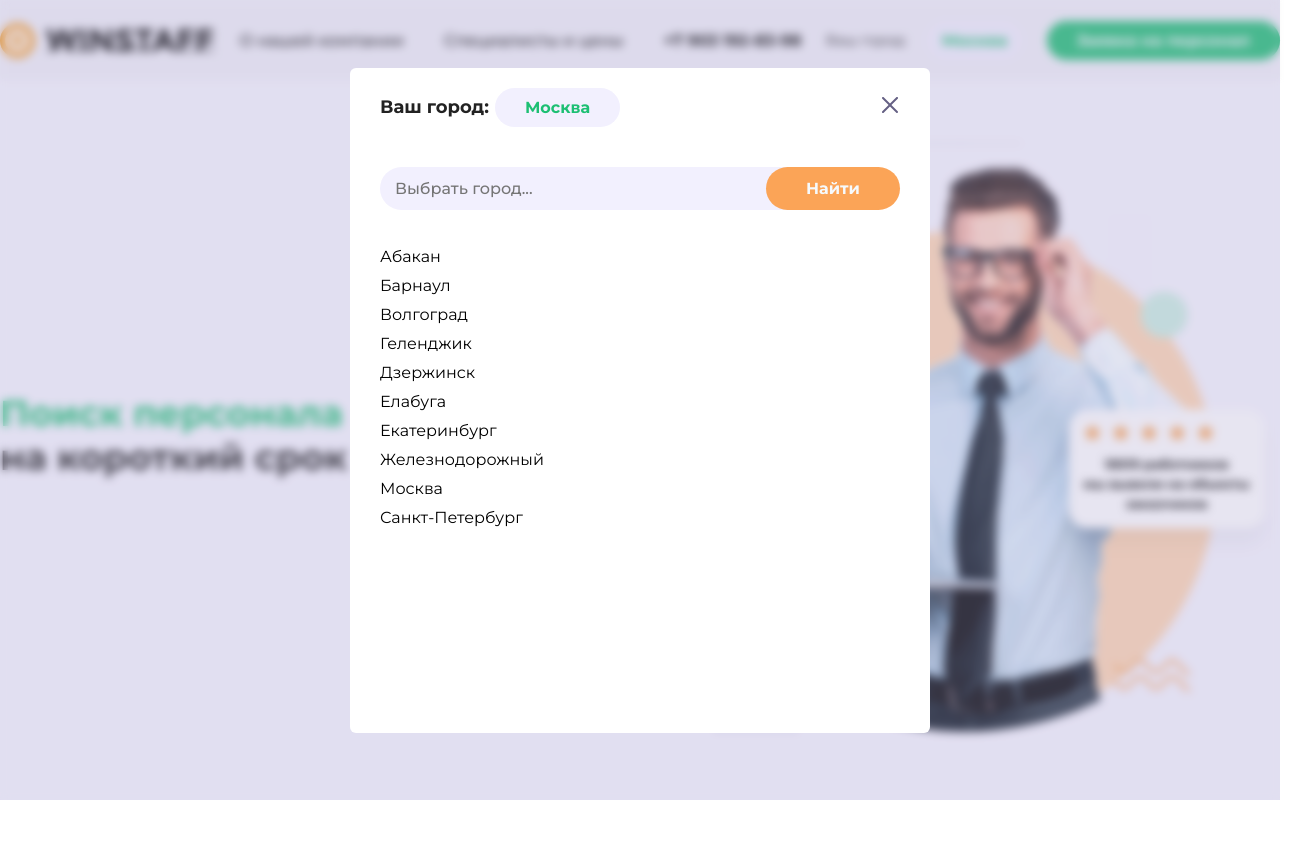
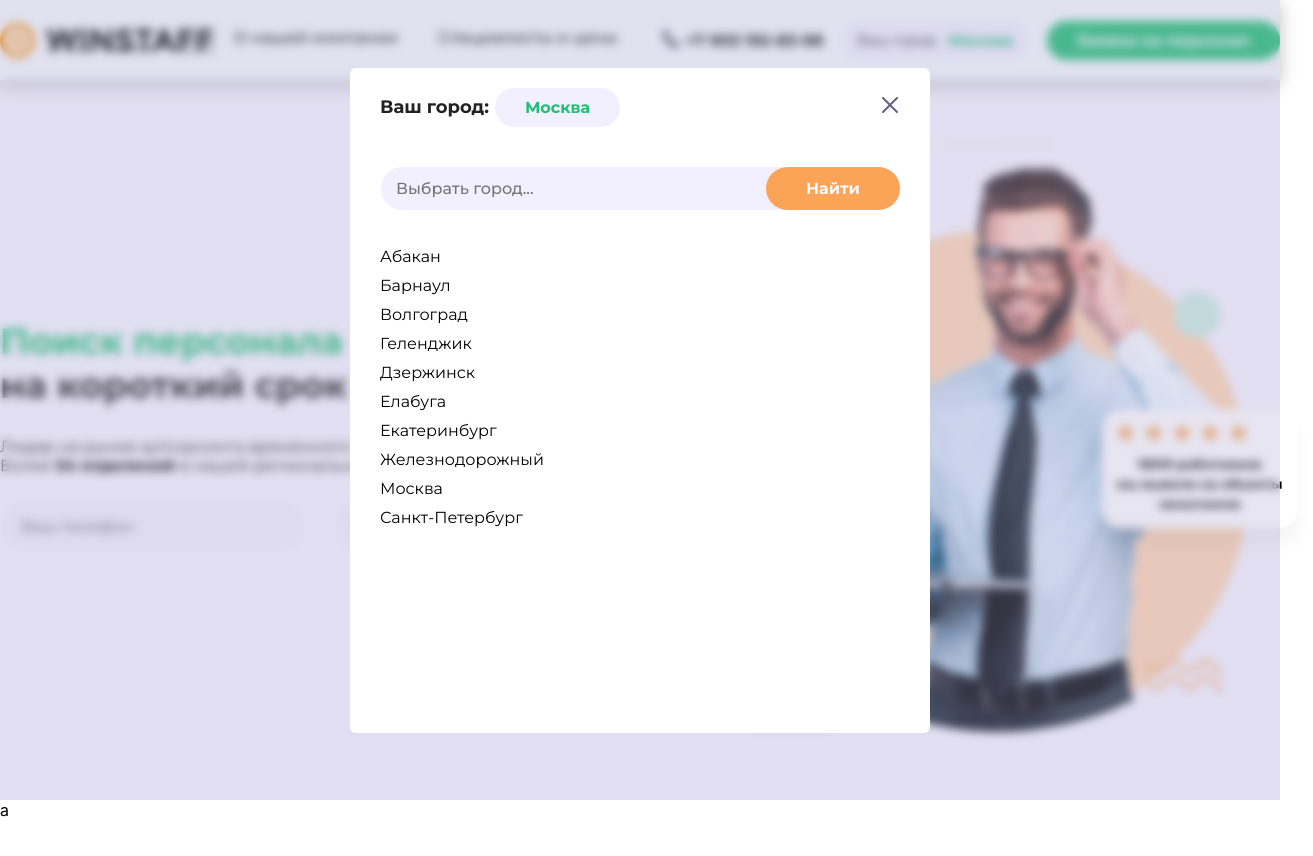
Before and after one commit to dnstrk/winstaff, a React (Create React App) app: page / in a window 1280 px wide. Both pictures are taken after a click on the button "Москва". Shown: the top 856 px of the page, 1313 px wide, since content can reach past the window. Before the commit the page ends 800 px from the top, so only its background shows below. Built offline with nearby package versions, Linux system fonts and the light colour scheme.

Commit message:
play with scrollbar, fix overlay

```diff
--- a/src/App.jsx
+++ b/src/App.jsx
@@ -1,4 +1,4 @@
-import { useState } from "react";
+import { useEffect, useState } from "react";
 import "./App.scss";
 import Header from "./components/Header/Header";
 import TownOverlay from "./components/TownOverlay/TownOverlay";
@@ -7,6 +7,13 @@ function App() {
   const [currentTown, setCurrentTown] = useState("Москва");
   const [townSearchValue, setTownSearchValue] = useState("");
   const [townOverlay, setTownOverlay] = useState(false);
+
+  const [phone, setPhone] = useState("");
+  const [mail, setMail] = useState("");
+
+  useEffect(() => {
+    console.log(document.body.classList.toggle('disable'));
+  }, [townOverlay]);
 
   const towns = [
     "Абакан",
@@ -40,10 +47,30 @@ function App() {
               <h2 className="banner__infoTitle">
                 <span className="banner__infoTitle_marked">
                   Поиск персонала
-                                </span><br />
+                </span>
+                <br />
                 на короткий срок
               </h2>
-                            <p className="banner__infoText"></p>
+              <p className="banner__infoText">
+                Лидер на рынке аутсорсинга временного персонала. <br /> Более{" "}
+                <b>54 отделений</b> в нашей региональной сети.
+              </p>
+              <div className="banner__actionInp">
+                <input
+                  className="banner__actionInp__num"
+                  type="text"
+                  value={phone}
+                  onChange={(e) => setPhone(e.target.value)}
+                  placeholder="Ваш телефон"
+                />
+                <input
+                  className="banner__actionInp__email"
+                  type="text"
+                  value={mail}
+                  onChange={(e) => setMail(e.target.value)}
+                  placeholder="Ваш e-mail"
+                />
+              </div>
             </div>
             <img
               className="banner__img"
@@ -55,6 +82,7 @@ function App() {
           </div>
         </div>
       </section>
+      <div className="test">a</div>
     </div>
   );
 }
--- a/src/App.scss
+++ b/src/App.scss
@@ -2,6 +2,10 @@
     max-width: 1340px;
     margin: 0 auto;
     padding: 0;
+}
+
+.disable {
+    overflow: hidden;
 }
 
 .section__banner {
@@ -20,15 +24,84 @@
         .banner__info {
             display: flex;
             flex-direction: column;
+            width: 640px;
 
             .banner__infoTitle {
                 color: var(--black);
                 font-size: 36px;
                 font-weight: 700;
+
                 .banner__infoTitle_marked {
                     color: var(--green);
                 }
             }
+
+            .banner__infoText {
+                margin-top: 30px;
+
+            }
+
+            .banner__actionInp {
+                margin-top: 26px;
+                display: flex;
+                flex-direction: row;
+                gap: 30px;
+                align-items: center;
+
+
+                color: var(--dark-gray);
+                font-size: 16px;
+                font-weight: 500;
+
+
+                .banner__actionInp__num {
+                    width: 300px;
+                    border-radius: 50px;
+                    background: var(--light-gray);
+                    padding: 15px 20px;
+
+                    transition: .2s;
+                    border: 1px solid #fff;
+
+                    &:hover {
+                        border: .5px solid #D0CDE1;
+                    }
+
+                    &:focus {
+                        border: .5px solid #D0CDE1;
+                    }
+                }
+
+                .banner__actionInp__email {
+                    width: 300px;
+
+                    border-radius: 50px;
+                    background: var(--light-gray);
+                    padding: 15px 20px;
+
+                    transition: .2s;
+
+                    border: 1px solid #fff;
+
+                    &:hover {
+                        border: .5px solid #D0CDE1;
+                    }
+
+                    &:focus {
+                        border: .5px solid #D0CDE1;
+                    }
+                }
+            }
+        }
+
+        .banner__img {
+            position: relative;
+            right: -20px;
+            z-index: 0;
         }
     }
 }
+
+.test {
+    min-height: 100vh;
+}
--- a/src/components/Header/Header.jsx
+++ b/src/components/Header/Header.jsx
@@ -2,12 +2,12 @@ import React from "react";
 import cl from "./Header.module.scss";
 import { Link } from "react-router-dom";
 
-const Header = ({currentTown,  setTownOverlay}) => {
+const Header = ({ currentTown, setTownOverlay }) => {
   return (
     <header className={cl.header}>
       <div className="container">
         <div className={cl.header__wrap}>
-          <Link to={'/'} className={cl.header__logo}>
+          <Link to={"/"} className={cl.header__logo}>
             <img width={35} height={35} src="/img/logo1.svg" alt="" />
             <img width={170} height={40} src="/img/logo2.svg" alt="" />
           </Link>
@@ -25,6 +25,18 @@ const Header = ({currentTown,  setTownOverlay}) => {
               </li>
               <li className={cl.header__navItem}>
                 <a className={cl.header__navLink} href="tel:">
+                  <svg
+                    xmlns="http://www.w3.org/2000/svg"
+                    width="24"
+                    height="24"
+                    viewBox="0 0 24 24"
+                    fill="none"
+                  >
+                    <path
+                      d="M6.67962 3.32038L7.29289 2.70711C7.68342 2.31658 8.31658 2.31658 8.70711 2.70711L11.2929 5.29289C11.6834 5.68342 11.6834 6.31658 11.2929 6.70711L9.50048 8.49952C9.2016 8.7984 9.1275 9.255 9.31653 9.63307C10.4093 11.8186 12.1814 13.5907 14.3669 14.6835C14.745 14.8725 15.2016 14.7984 15.5005 14.4995L17.2929 12.7071C17.6834 12.3166 18.3166 12.3166 18.7071 12.7071L21.2929 15.2929C21.6834 15.6834 21.6834 16.3166 21.2929 16.7071L20.6796 17.3204C18.5683 19.4317 15.2257 19.6693 12.837 17.8777L11.6286 16.9714C9.88504 15.6638 8.33622 14.115 7.02857 12.3714L6.12226 11.163C4.33072 8.7743 4.56827 5.43173 6.67962 3.32038Z"
+                      fill="#272C3E"
+                    />
+                  </svg>
                   <b>+7 903 192-83-98</b>
                 </a>
               </li>
@@ -32,7 +44,12 @@ const Header = ({currentTown,  setTownOverlay}) => {
           </nav>
           <div className={cl.header__town}>
             <span className={cl.town__text}>Ваш город:</span>
-            <button onClick={e=>setTownOverlay(true)} className={cl.town__btn}>{currentTown}</button>
+            <button
+              onClick={(e) => setTownOverlay(true)}
+              className={cl.town__btn}
+            >
+              {currentTown}
+            </button>
           </div>
           <button className={cl.header__orderBtn}>Заявка на персонал</button>
         </div>
--- a/src/components/Header/Header.module.scss
+++ b/src/components/Header/Header.module.scss
@@ -1,17 +1,20 @@
 .header {
     position: fixed;
     width: 100%;
+    background: #F6FAFD;
+    box-shadow: 0px 4px 16px 0px rgba(0, 0, 0, 0.25);
+    z-index: 100;
 
     &::before {
         position: absolute;
         content: "";
-        top: 0;
+        top: -1px;
         left: 0;
         width: 100%;
         height: 100%;
-        background: rgba(217, 217, 217, 0.2);
+        z-index: -1;
+
         filter: blur(2px);
-        z-index: -1;
     }
 
     .header__wrap {
@@ -42,7 +45,9 @@
 
                 .header__navItem {
                     .header__navLink {
-                        display: block;
+                        display: flex;
+                        align-items: center;
+                        gap: 4px;
                         position: relative;
                         transition: 0.3s;
 
@@ -61,6 +66,13 @@
                         &:hover {
                             color: var(--green);
 
+                            svg {
+                                path {
+                                    transition: .3s;
+                                    fill: var(--green);
+                                }
+                            }
+
                             &::before {
                                 width: 100%;
                             }
@@ -74,7 +86,13 @@
             display: flex;
             flex-direction: row;
             align-items: center;
-            gap: 20px;
+            gap: 10px;
+            padding: 10px 15px;
+            border-radius: 50px;
+            background-color: var(--light-gray);
+
+            user-select: none;
+
 
             .town__text {
                 font-size: 14px;
@@ -83,22 +101,28 @@
 
             .town__btn {
                 cursor: pointer;
-                user-select: none;
 
-                padding: 10px 15px;
-                border-radius: 50px;
+                max-width: 95px;
+                white-space: nowrap;
+                overflow: hidden;
+                text-overflow: ellipsis;
+
+                // padding: 10px 15px;
+                // border-radius: 50px;
 
                 color: var(--green);
                 font-size: 16px;
                 font-weight: 600;
-                // border: 1px var(--green) solid;
-                background-color: var(--light-gray);
+                // background-color: var(--light-gray);
 
                 transition: 0.2s;
 
                 &:hover {
-                    background-color: var(--green);
-                    color: var(--white);
+                    opacity: .8;
+                }
+
+                &:active {
+                    color: var(--dark-green);
                 }
             }
         }
@@ -119,7 +143,11 @@
             &:hover {
                 background-color: var(--light-gray);
                 color: var(--green);
-                // border-color: var(--green);
+            }
+
+            &:active {
+                background-color: var(--dark-green);
+                color: var(--light-gray);
             }
         }
     }
--- a/src/components/TownOverlay/TownOverlay.module.scss
+++ b/src/components/TownOverlay/TownOverlay.module.scss
@@ -1,7 +1,7 @@
 .overlay {
     opacity: 0;
     visibility: hidden;
-    position: absolute;
+    position: fixed;
     left: 0;
     top: 0;
     width: 100%;
@@ -14,6 +14,8 @@
     align-items: center;
 
     transition: .3s;
+
+    z-index: 100;
 
     .town__select {
         display: flex;
@@ -33,6 +35,8 @@
             flex-direction: row;
             justify-content: space-between;
             align-items: center;
+
+            user-select: none;
 
             .town__selectHead__text {
                 color: var(--black);
@@ -69,10 +73,10 @@
             .town__selectSearch__input {
                 position: absolute;
                 left: 0;
-                top: 0;
+                top: -1px;
                 width: 70%;
 
-                padding: 12px 60px 12px 15px;
+                padding: 12px 140px 12px 15px;
 
                 color: var(--dark-gray);
 
@@ -81,6 +85,17 @@
 
                 border-radius: 50px;
                 background: var(--light-gray);
+                border: 1px solid #fff;
+
+                transition: .2s;
+
+                &:hover {
+                    border: .5px solid #D0CDE1;
+                }
+
+                &:focus {
+                    border: .5px solid #D0CDE1;
+                }
             }
 
             .town__selectSearch__btn {
@@ -100,10 +115,12 @@
                 background-color: var(--orange);
 
                 transition: .1s;
+
                 &:hover {
                     background-color: var(--green);
                     transform: scale(101%);
                 }
+
                 &:active {
                     transform: scale(98%);
                 }
@@ -121,6 +138,7 @@
                 cursor: pointer;
 
                 transition: .2s;
+
                 &:hover {
                     color: var(--green);
                 }
--- a/src/index.scss
+++ b/src/index.scss
@@ -4,6 +4,7 @@
     --black: #222;
     --white: #f6fafd;
     --green: #1dbf73;
+    --dark-green: #0E9347;
     --light-gray: #f2f0fe;
     --dark-gray: #656084;
     --orange: #fba457;
@@ -44,3 +45,13 @@ button,
 input {
     all: unset;
 }
+
+::-webkit-scrollbar {
+
+    width: 14px;
+    background-color: #838383;
+}
+
+::-webkit-scrollbar-thumb {
+    background-color: #5a5a5a;
+}
```
Also changed, not shown: src/components/TownOverlay/TownOverlay.jsx (+22 -2 lines). Lines whose indentation alone changed are shown as unchanged.
